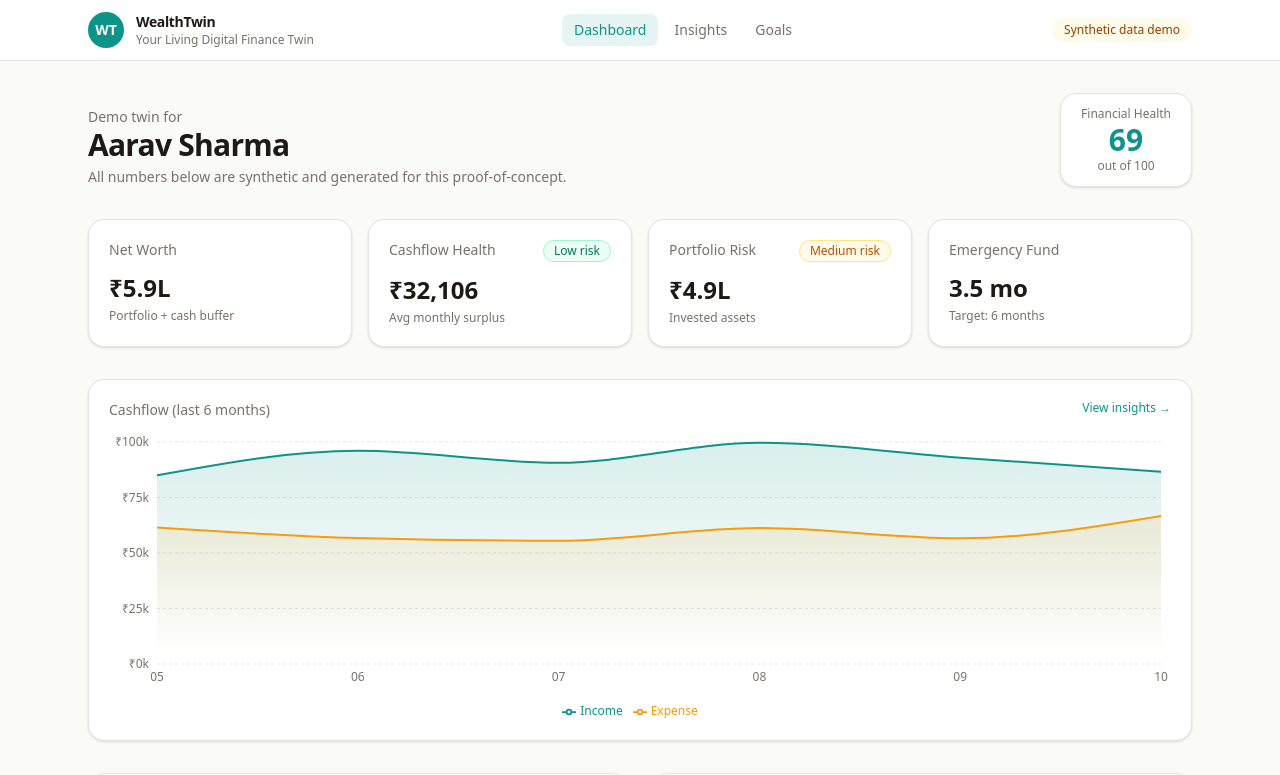
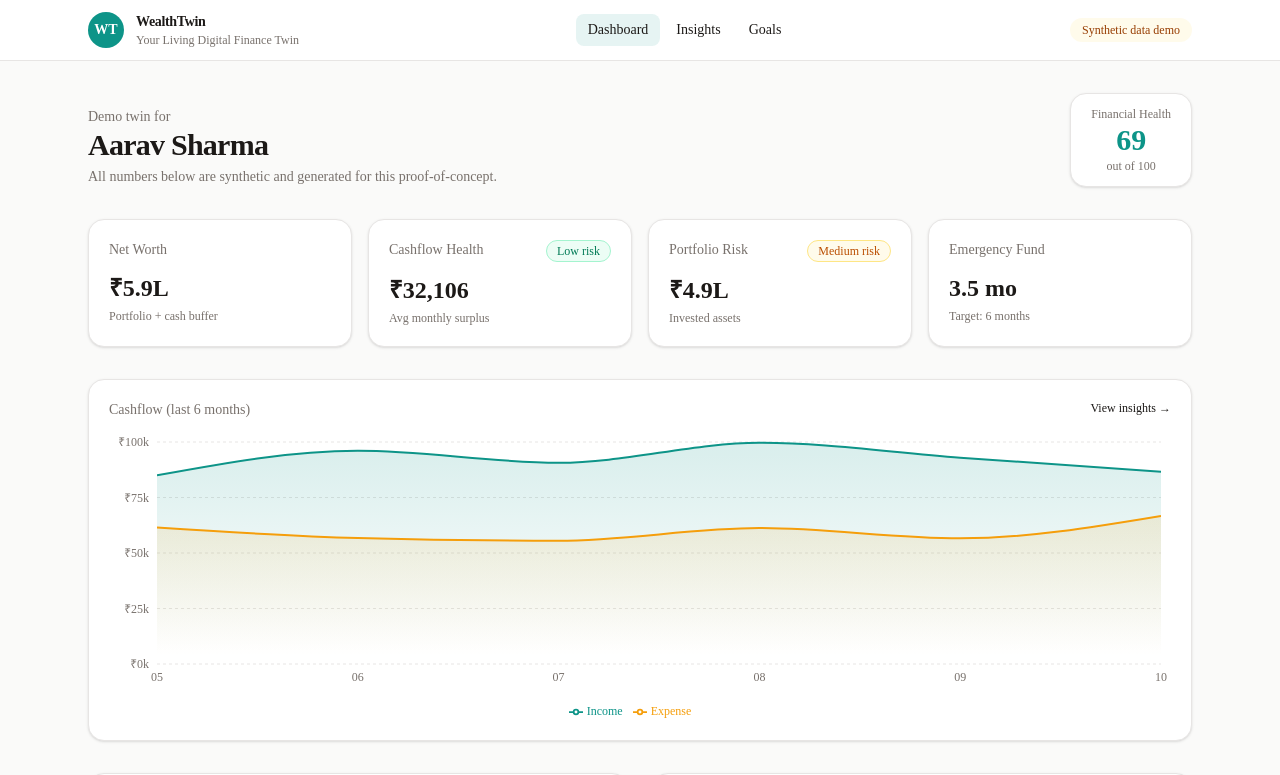
Before and after one commit to Pavan3030-pr/WealthTwin, a Next.js app: page / in a window 1280 px wide. Shown: the top 775 px of the page. Built offline with nearby package versions, Linux system fonts and the light colour scheme.

Commit message:
Fix CSS: ensure Tailwind utilities load + solid light-theme base styles

```diff
--- a/src/app/globals.css
+++ b/src/app/globals.css
@@ -1,41 +1,44 @@
 @import "tailwindcss";
 
+/* Light theme only — WealthTwin */
 :root {
-  /* Light theme only — WealthTwin */
-  --background: #FAFAF9;
-  --surface: #FFFFFF;
-  --foreground: #1C1917;
-  --muted: #78716C;
-  --border: #E7E5E4;
-  --primary: #0D9488;
-  --primary-foreground: #FFFFFF;
-  --accent: #0EA5E9;
-  --success: #10B981;
-  --warning: #F59E0B;
-  --danger: #EF4444;
-  --info: #3B82F6;
+  --background: #fafaf9;
+  --surface: #ffffff;
+  --foreground: #1c1917;
+  --muted: #78716c;
+  --border: #e7e5e4;
+  --primary: #0d9488;
 }
 
-@theme inline {
-  --color-background: var(--background);
-  --color-surface: var(--surface);
-  --color-foreground: var(--foreground);
-  --color-muted: var(--muted);
-  --color-border: var(--border);
-  --color-primary: var(--primary);
-  --color-primary-foreground: var(--primary-foreground);
-  --color-accent: var(--accent);
-  --color-success: var(--success);
-  --color-warning: var(--warning);
-  --color-danger: var(--danger);
-  --color-info: var(--info);
-  --font-sans: var(--font-geist-sans);
-  --font-mono: var(--font-geist-mono);
+@theme {
+  --color-background: #fafaf9;
+  --color-surface: #ffffff;
+  --color-foreground: #1c1917;
+  --color-muted: #78716c;
+  --color-border: #e7e5e4;
+  --color-primary: #0d9488;
+  --color-primary-foreground: #ffffff;
+  --color-accent: #0ea5e9;
+  --color-success: #10b981;
+  --color-warning: #f59e0b;
+  --color-danger: #ef4444;
+  --font-sans: var(--font-geist-sans), system-ui, -apple-system, BlinkMacSystemFont, "Segoe UI", sans-serif;
 }
 
-/* Explicitly no dark mode support */
+html,
 body {
-  background: var(--background);
-  color: var(--foreground);
-  font-family: var(--font-sans), system-ui, -apple-system, sans-serif;
+  background-color: #fafaf9;
+  color: #1c1917;
+  font-family: var(--font-sans);
+  -webkit-font-smoothing: antialiased;
+  -moz-osx-font-smoothing: grayscale;
 }
+
+/* App chrome links should not be browser-default blue */
+a {
+  color: inherit;
+  text-decoration: none;
+}
+a:hover {
+  text-decoration: none;
+}
```
